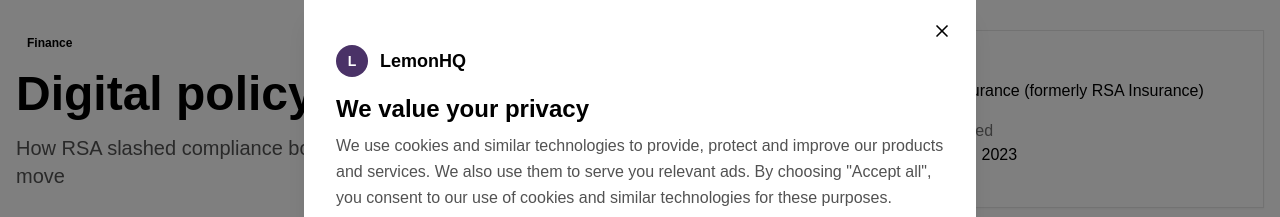
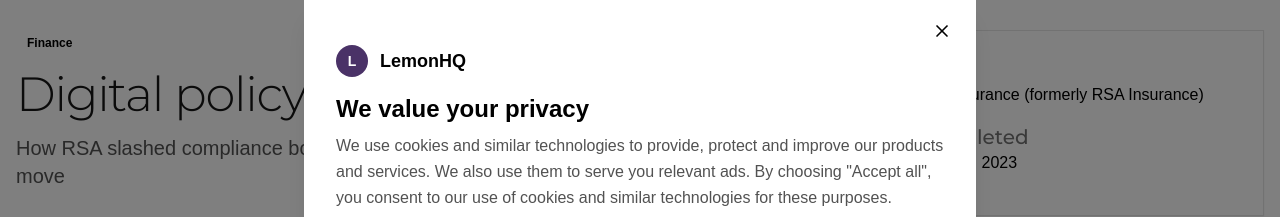
Before and after one commit to LemonHQ/service-site-central-30, a React (Vite) app: page /case-studies/digital-policy-and-claims-using-ai in a window 1280 px wide. Shown: the part 150-367 px from the top of the page. Built offline with nearby package versions, Linux system fonts and the light colour scheme.

Commit message:
Fix typography on CaseStudyDetail page
Use theme fonts, sizes, and weights in CaseStudyDetail.tsx, without changing the layout or content.

```diff
--- a/src/components/case-studies/CaseStudySummary.tsx
+++ b/src/components/case-studies/CaseStudySummary.tsx
@@ -5,6 +5,7 @@ import { Badge } from '@/components/ui/badge';
 import { ArrowLeft, Building, Calendar } from 'lucide-react';
 import { Card, CardContent } from '@/components/ui/card';
 import { CaseStudy } from '@/data/caseStudies';
+import { H1, H4, Paragraph } from '@/components/ui/Typography';
 
 interface CaseStudySummaryProps {
   caseStudy: CaseStudy;
@@ -29,8 +30,8 @@ const CaseStudySummary: React.FC<CaseStudySummaryProps> = ({ caseStudy }) => {
       <div className="flex flex-col md:flex-row md:gap-8 mb-10">
         <div className="md:w-2/3 mb-6 md:mb-0">
           <Badge className="mb-4">{caseStudy.industry}</Badge>
-          <h1 className="text-3xl md:text-4xl lg:text-5xl font-bold mb-4">{caseStudy.title}</h1>
-          <p className="text-xl text-gray-600 mb-6">{caseStudy.summary}</p>
+          <H1 className="mb-4">{caseStudy.title}</H1>
+          <Paragraph className="text-xl mb-6">{caseStudy.summary}</Paragraph>
 
           <div className="flex flex-wrap gap-2 mb-6">
             {caseStudy.services.map((service, index) => (
@@ -47,7 +48,7 @@ const CaseStudySummary: React.FC<CaseStudySummaryProps> = ({ caseStudy }) => {
               <div className="flex items-center gap-3 mb-4">
                 <Building className="h-5 w-5 text-brand-400 flex-shrink-0" />
                 <div>
-                  <h4 className="font-medium text-gray-500">Client</h4>
+                  <H4 className="font-medium text-gray-500 mb-0">Client</H4>
                   <p className="font-medium">{caseStudy.client}</p>
                 </div>
               </div>
@@ -55,7 +56,7 @@ const CaseStudySummary: React.FC<CaseStudySummaryProps> = ({ caseStudy }) => {
               <div className="flex items-center gap-3 mb-4">
                 <Calendar className="h-5 w-5 text-brand-400 flex-shrink-0" />
                 <div>
-                  <h4 className="font-medium text-gray-500">Completed</h4>
+                  <H4 className="font-medium text-gray-500 mb-0">Completed</H4>
                   <p className="font-medium">{formattedDate}</p>
                 </div>
               </div>
--- a/src/components/case-studies/ChallengeSection.tsx
+++ b/src/components/case-studies/ChallengeSection.tsx
@@ -2,6 +2,7 @@
 import React from 'react';
 import { Award } from 'lucide-react';
 import { CaseStudy } from '@/data/caseStudies';
+import { H3 } from '@/components/ui/Typography';
 
 interface ChallengeSectionProps {
   caseStudy: CaseStudy;
@@ -12,7 +13,7 @@ const ChallengeSection: React.FC<ChallengeSectionProps> = ({ caseStudy }) => {
     <div className="grid grid-cols-1 lg:grid-cols-3 gap-8 mb-16">
       {/* Challenge */}
       <div className="bg-gray-50 rounded-lg p-6 lg:p-8">
-        <h3 className="text-xl font-semibold mb-4">The Challenge</h3>
+        <H3 className="mb-4">The Challenge</H3>
         <div
           className="text-gray-700"
           dangerouslySetInnerHTML={{ __html: caseStudy.challenge }}
@@ -21,7 +22,7 @@ const ChallengeSection: React.FC<ChallengeSectionProps> = ({ caseStudy }) => {
 
       {/* Solution */}
       <div className="bg-brand-50 rounded-lg p-6 lg:p-8">
-        <h3 className="text-xl font-semibold mb-4">Our Solution</h3>
+        <H3 className="mb-4">Our Solution</H3>
         <div
           className="text-gray-700"
           dangerouslySetInnerHTML={{ __html: caseStudy.solution }}
@@ -30,9 +31,9 @@ const ChallengeSection: React.FC<ChallengeSectionProps> = ({ caseStudy }) => {
 
       {/* Results */}
       <div className="bg-green-50 rounded-lg p-6 lg:p-8">
-        <h3 className="text-xl font-semibold mb-4 flex items-center">
+        <H3 className="mb-4 flex items-center">
           <Award className="mr-2 h-5 w-5 text-green-600" /> Results
-        </h3>
+        </H3>
         <div
           className="text-gray-700"
           dangerouslySetInnerHTML={{ __html: caseStudy.results }}
--- a/src/components/case-studies/RelatedCaseStudiesSection.tsx
+++ b/src/components/case-studies/RelatedCaseStudiesSection.tsx
@@ -12,6 +12,7 @@ import {
   CarouselNext,
   CarouselPrevious,
 } from '@/components/ui/carousel';
+import { H3 } from '@/components/ui/Typography';
 
 interface RelatedCaseStudiesSectionProps {
   relatedCaseStudies: CaseStudy[];
@@ -48,7 +49,7 @@ const RelatedCaseStudiesSection: React.FC<RelatedCaseStudiesSectionProps> = ({ r
               {/* CTA Card */}
               <CarouselItem className="pl-4 md:basis-1/2 lg:basis-1/3 flex items-center justify-center">
                 <div className="text-center p-8">
-                  <h3 className="text-2xl font-semibold mb-4 text-brand-600">Ready to be our next success story?</h3>
+                  <H3 className="mb-4 text-brand-600">Ready to be our next success story?</H3>
                   <Link to="/case-studies">
                     <Button variant="outline" className="mb-2">View all case studies</Button>
                   </Link>
```
